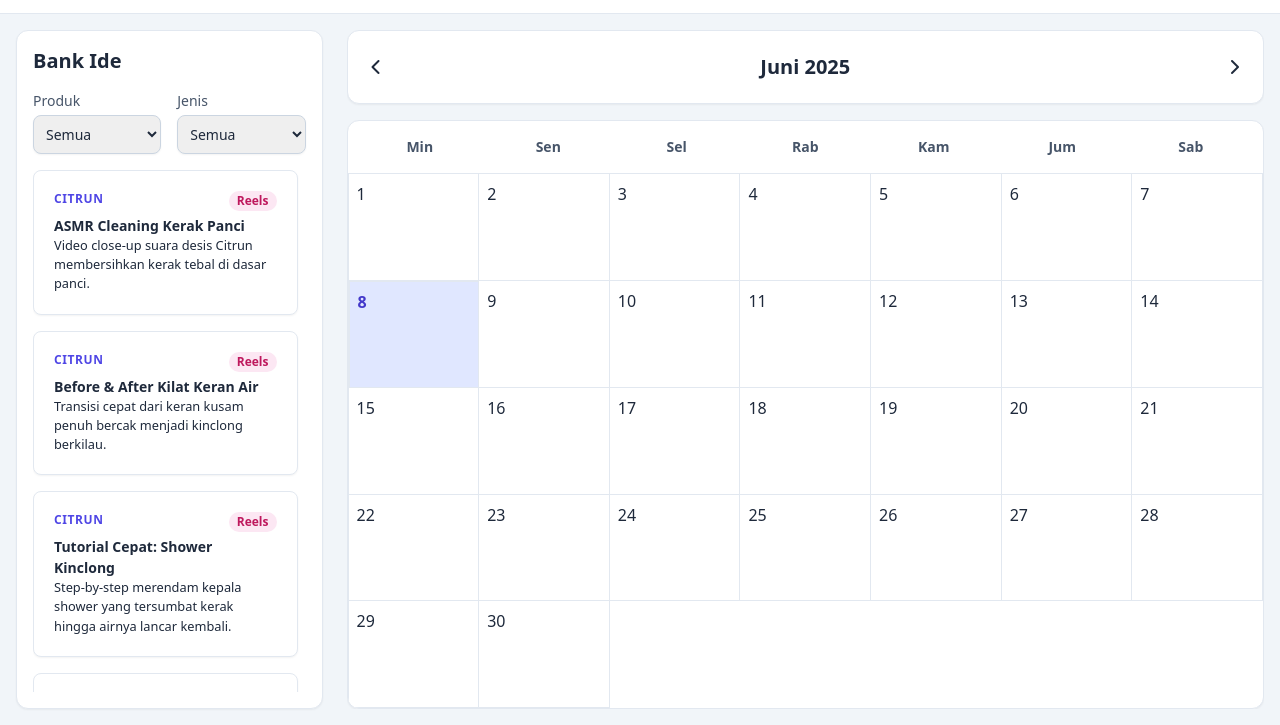
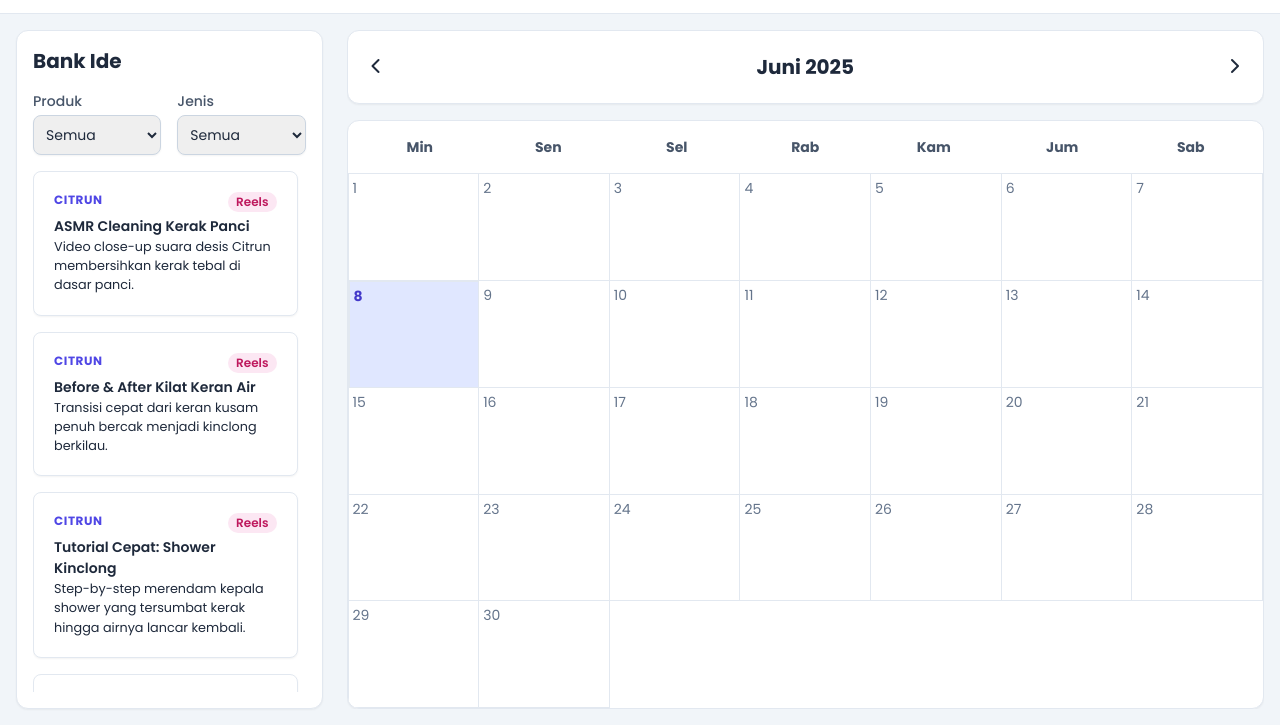
Before and after one commit to nasywara23/kalender-konten, a plain HTML site: page index.html in a window 1280 px wide. Shown: the part 75-800 px from the top of the page. Drawn offline with nearby package versions, Linux system fonts and the light colour scheme.

Commit message:
Nonaktifkan mobile view & ganti font

```diff
--- a/index.html
+++ b/index.html
@@ -5,24 +5,33 @@
     <meta name="viewport" content="width=device-width, initial-scale=1.0">
     <title>Kalender Konten</title>
     <script src="https://cdn.tailwindcss.com"></script>
-    <link href="https://fonts.googleapis.com/css2?family=Inter:wght@400;500;600;700&display=swap" rel="stylesheet">
+    <link rel="preconnect" href="https://fonts.googleapis.com">
+    <link rel="preconnect" href="https://fonts.gstatic.com" crossorigin>
+    <!-- UPDATED: Changed font from Inter to Poppins -->
+    <link href="https://fonts.googleapis.com/css2?family=Poppins:wght@400;500;600;700&display=swap" rel="stylesheet">
     <link rel="stylesheet" href="https://cdnjs.cloudflare.com/ajax/libs/font-awesome/6.0.0-beta3/css/all.min.css">
     <style>
-        /* NEW: Invisible scrollbar for body on mobile/md */
+        /* UPDATED: Changed font-family to Poppins */
+        body {
+            font-family: 'Poppins', sans-serif;
+        }
         body::-webkit-scrollbar {
             display: none;
         }
         body {
-            -ms-overflow-style: none;  /* IE and Edge */
-            scrollbar-width: none;  /* Firefox */
+            -ms-overflow-style: none;
+            scrollbar-width: none;
+        }
+        html.is-dragging {
+            overscroll-behavior-y: contain;
         }
         .calendar-grid {
             display: grid;
             grid-template-columns: repeat(7, minmax(0, 1fr));
         }
         .calendar-day {
-            /* min-height removed to be dynamic */
             transition: background-color 0.2s;
+            padding-bottom: 1rem;
         }
         .kanban-card {
             cursor: grab;
@@ -30,7 +39,6 @@
             position: relative;
             padding-bottom: 2rem;
         }
-        /* Style untuk kartu di kalender (lebih kecil) */
         .calendar-day .kanban-card {
             font-size: 0.75rem;
             padding: 0.5rem;
@@ -46,8 +54,6 @@
             border-top: 1px solid #f1f5f9;
             padding-top: 0.5rem;
         }
-
-        /* Style untuk kartu di bank ide (lebih besar) */
         #idea-bank .kanban-card {
             font-size: 0.875rem;
             padding: 0.75rem;
@@ -56,7 +62,6 @@
             display: block;
             font-size: 0.8rem;
         }
-
         .kanban-card:active {
             cursor: grabbing;
         }
@@ -103,27 +108,35 @@
 </head>
 <body class="bg-slate-100 text-slate-800 lg:overflow-hidden">
 
-    <div class="flex flex-col min-h-screen lg:h-screen">
+    <!-- Mobile view message -->
+    <div class="lg:hidden flex flex-col items-center justify-center h-screen text-center p-6">
+        <i class="fas fa-mobile-alt fa-3x text-slate-400 mb-4"></i>
+        <h2 class="text-xl font-bold text-slate-800 mb-2">Halaman Ini Membutuhkan Layar Lebih Besar</h2>
+        <p class="text-slate-600">Halaman ini belum bisa diakses melalui mobile phone, gunakan tablet, laptop, atau komputer anda.</p>
+    </div>
+
+    <!-- Main application container, hidden on mobile -->
+    <div class="hidden lg:flex flex-col h-screen">
         <!-- Header -->
         <header class="p-4 border-b border-slate-200 bg-white z-10">
             <h1 class="text-xl sm:text-2xl font-bold text-slate-900">Kalender Konten</h1>
             <p class="text-sm sm:text-base text-slate-500">Drag & drop ide. Jadwal tersimpan otomatis di browser Anda.</p>
         </header>
 
-        <div class="flex-grow flex flex-col lg:flex-row p-4 gap-6 lg:overflow-hidden">
+        <div class="flex-grow flex flex-row p-4 gap-6 overflow-hidden">
             <!-- Kolom Bank Ide -->
-            <aside class="w-full lg:w-1/3 xl:w-1/4 flex flex-col bg-white p-4 rounded-xl border border-slate-200 shadow-sm lg:overflow-hidden">
+            <aside class="w-1/3 xl:w-1/4 flex flex-col bg-white p-4 rounded-xl border border-slate-200 shadow-sm overflow-hidden">
                 <div class="flex-shrink-0">
                     <h2 class="text-xl font-bold text-slate-800">Bank Ide</h2>
                     <div class="grid grid-cols-2 gap-4 my-4">
                         <div>
-                            <label for="product-filter" class="text-xs sm:text-sm font-medium text-slate-600 block mb-1">Produk</label>
+                            <label for="product-filter" class="text-sm font-medium text-slate-600 block mb-1">Produk</label>
                             <select id="product-filter" class="w-full p-2 border border-slate-300 rounded-lg shadow-sm focus:ring-2 focus:ring-indigo-500 focus:border-indigo-500 transition text-sm">
                                 <option value="all" selected>Semua</option>
                             </select>
                         </div>
                         <div>
-                            <label for="type-filter" class="text-xs sm:text-sm font-medium text-slate-600 block mb-1">Jenis</label>
+                            <label for="type-filter" class="text-sm font-medium text-slate-600 block mb-1">Jenis</label>
                              <select id="type-filter" class="w-full p-2 border border-slate-300 rounded-lg shadow-sm focus:ring-2 focus:ring-indigo-500 focus:border-indigo-500 transition text-sm">
                                 <option value="all" selected>Semua</option>
                                 <option value="Reels">Reels</option>
@@ -133,21 +146,21 @@
                         </div>
                     </div>
                 </div>
-                <div id="idea-bank" class="scroll-container flex-grow overflow-y-auto grid grid-cols-1 sm:grid-cols-2 md:grid-cols-2 lg:grid-cols-1 gap-4 pr-2">
+                <div id="idea-bank" class="scroll-container flex-grow overflow-y-auto grid grid-cols-1 gap-4 pr-2">
                     <!-- Kartu ide akan di-generate oleh JavaScript -->
                 </div>
             </aside>
 
             <!-- Kalender -->
-            <main class="w-full lg:w-2/3 xl:w-3/4 flex flex-col lg:overflow-hidden">
+            <main class="w-2/3 xl:w-3/4 flex flex-col overflow-hidden">
                  <div class="flex-shrink-0 flex justify-between items-center mb-4 p-4 bg-white rounded-xl border border-slate-200 shadow-sm">
                     <button id="prev-month" class="p-2 rounded-lg hover:bg-slate-200 transition"><i class="fas fa-chevron-left"></i></button>
-                    <h2 id="month-year" class="text-lg sm:text-xl font-bold text-center"></h2>
+                    <h2 id="month-year" class="text-xl font-bold text-center"></h2>
                     <button id="next-month" class="p-2 rounded-lg hover:bg-slate-200 transition"><i class="fas fa-chevron-right"></i></button>
                 </div>
 
-                <div class="flex-grow bg-white rounded-xl border border-slate-200 shadow-sm flex flex-col lg:overflow-hidden">
-                    <div id="calendar-header" class="calendar-grid font-bold text-center text-slate-600 p-2 text-xs sm:text-sm flex-shrink-0">
+                <div class="flex-grow bg-white rounded-xl border border-slate-200 shadow-sm flex flex-col overflow-hidden">
+                    <div id="calendar-header" class="calendar-grid font-bold text-center text-slate-600 p-2 text-sm flex-shrink-0">
                         <!-- Header hari akan di-generate oleh JavaScript -->
                     </div>
                     <div id="calendar-body" class="calendar-grid border-t border-l border-slate-200 flex-grow overflow-y-auto">
@@ -485,17 +498,17 @@
             const daysInMonth = new Date(year, month + 1, 0).getDate();
 
             for (let i = 0; i < firstDay; i++) {
-                calendarBody.innerHTML += `<div class="border-b border-r border-slate-200 bg-slate-50"></div>`;
+                calendarBody.innerHTML += `<div class="p-1 border-b border-r border-slate-200 bg-slate-50"></div>`;
             }
 
             for (let day = 1; day <= daysInMonth; day++) {
                 const cell = document.createElement('div');
                 const dateStr = `${year}-${month + 1}-${day}`;
-                cell.className = 'calendar-day p-2 border-b border-r border-slate-200 relative flex flex-col gap-1';
+                cell.className = 'calendar-day p-1 border-b border-r border-slate-200 relative flex flex-col gap-1';
                 cell.dataset.date = dateStr;
 
                 const dateNumber = document.createElement('span');
-                dateNumber.className = 'date-number mb-1';
+                dateNumber.className = 'date-number mb-1 text-xs text-slate-500 text-center sm:text-left sm:text-sm';
                 dateNumber.textContent = day;
                 cell.appendChild(dateNumber);
 
@@ -523,11 +536,15 @@
         }
 
         function onDragStart(e) {
+            if (window.innerWidth < 1024) {
+                document.documentElement.classList.add('is-dragging');
+            }
             draggedCard = e.target;
             setTimeout(() => e.target.classList.add('dragging'), 0);
         }
 
         function onDragEnd(e) {
+            document.documentElement.classList.remove('is-dragging');
             e.target.classList.remove('dragging');
             draggedCard = null;
         }
@@ -586,7 +603,12 @@
 
             const days = ['Min', 'Sen', 'Sel', 'Rab', 'Kam', 'Jum', 'Sab'];
             days.forEach(day => {
-                calendarHeader.innerHTML += `<div class="p-2">${day}</div>`;
+                const dayHeader = document.createElement('div');
+                dayHeader.className = 'p-2';
+                const shortName = day.substring(0,1);
+                const longName = day;
+                dayHeader.innerHTML = `<span class="sm:hidden">${shortName}</span><span class="hidden sm:inline">${longName}</span>`;
+                calendarHeader.appendChild(dayHeader);
             });
 
             updateStateAndRender();
```
